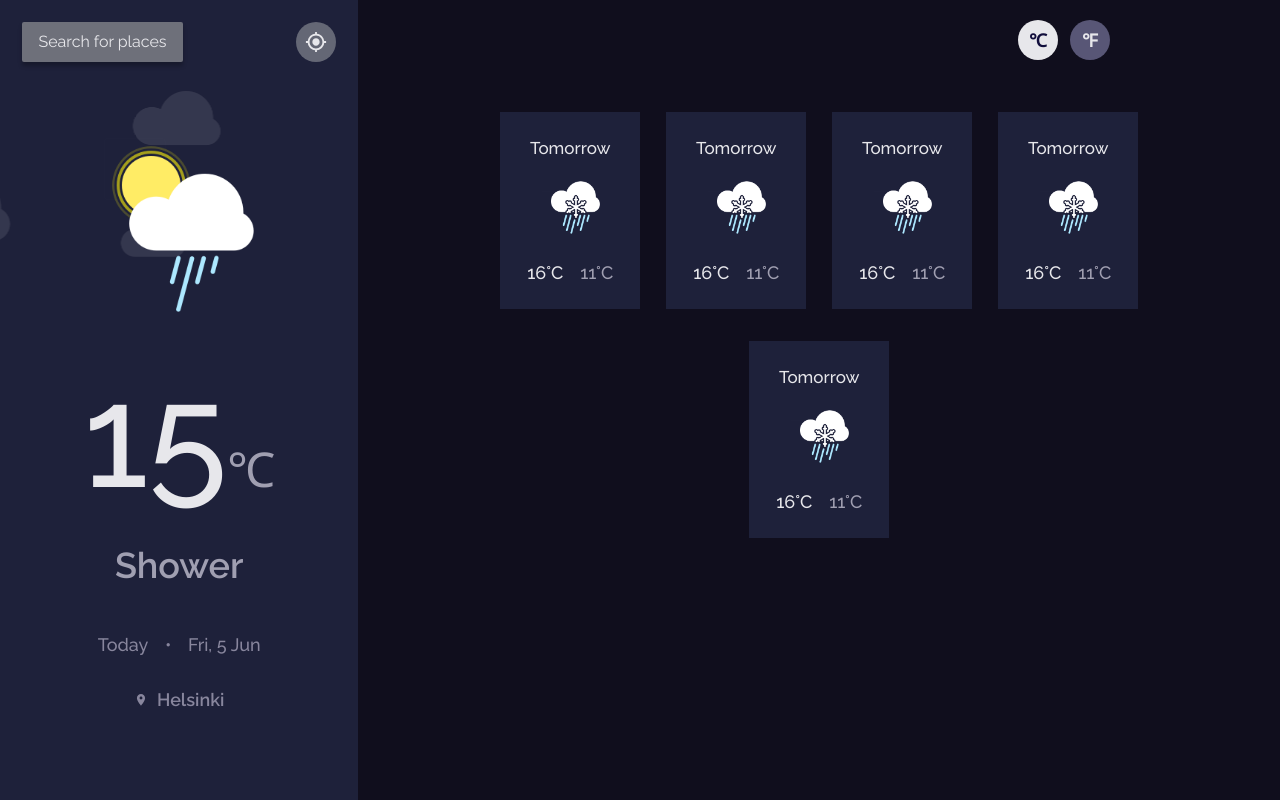
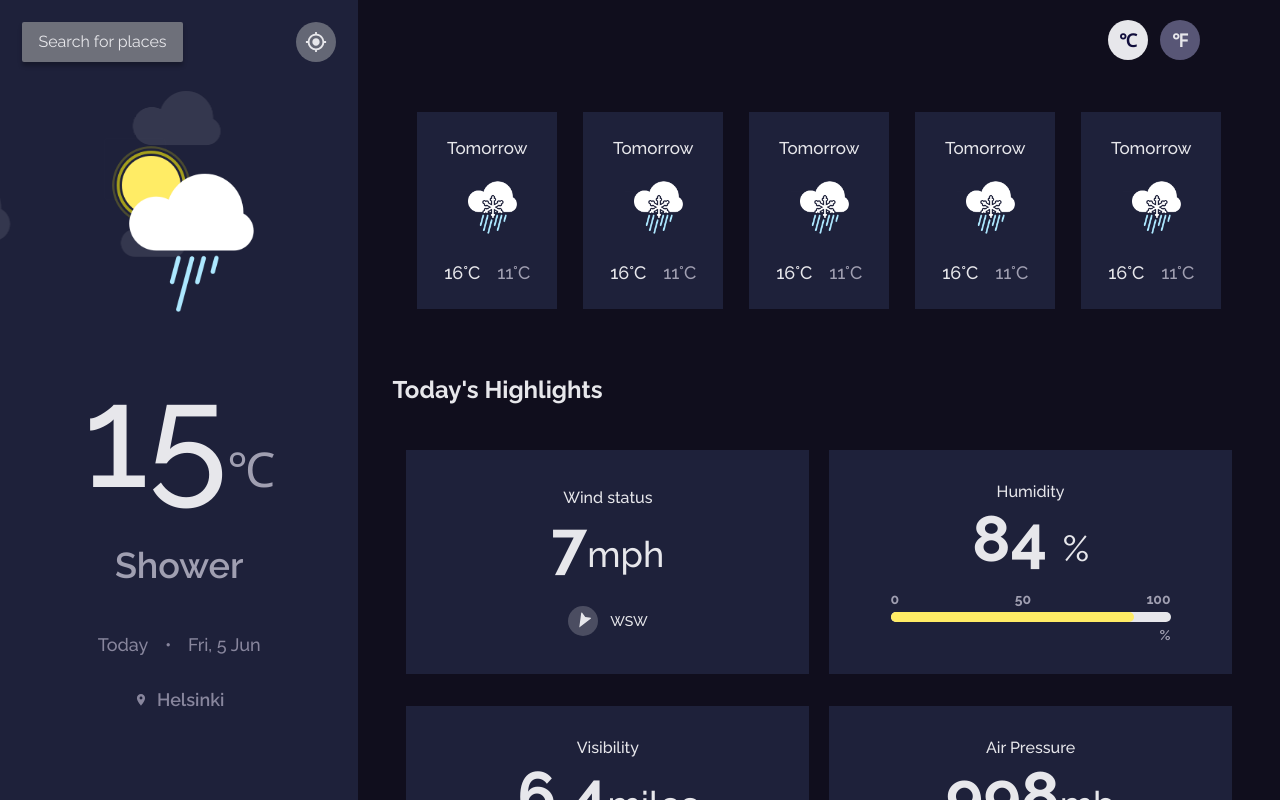
Before and after one commit to gabrielnafuzi/weather-app, a React (Create React App) app: page / in a window 1280 px wide. Built offline with nearby package versions, Linux system fonts and the light colour scheme; the HTML template or start-up script is replaced by a standard one.

Commit message:
today highlights section finished

```diff
--- a/src/components/NextDaysSection/styles.js
+++ b/src/components/NextDaysSection/styles.js
@@ -1,6 +1,6 @@
 import styled from 'styled-components';
 
-export const Container = styled.div`
+export const Container = styled.section`
   width: 100%;
 
   margin: 0 auto;
@@ -8,4 +8,8 @@ export const Container = styled.div`
   flex-wrap: wrap;
   align-items: center;
   justify-content: center;
+
+  @media (min-width: 57.5rem) {
+    flex-wrap: nowrap;
+  }
 `;
--- a/src/components/SearchSection/styles.js
+++ b/src/components/SearchSection/styles.js
@@ -1,7 +1,7 @@
 import styled from 'styled-components';
 import { Close, Search, NavigateNext } from '@material-ui/icons';
 
-export const Container = styled.div`
+export const Container = styled.section`
   z-index: 8;
   width: 100%;
   height: 100vh;
@@ -26,7 +26,7 @@ export const Container = styled.div`
     }
   }
 
-  @media (min-width: 61.25rem) {
+  @media (min-width: 57.5rem) {
     width: 30%;
   }
 
--- /dev/null
+++ b/src/components/TodayHighlightsSection/index.js
@@ -0,0 +1,72 @@
+import React from 'react';
+
+import {
+  Container,
+  Card,
+  NavigationStats,
+  IconBlock,
+  NavigationIcon,
+  HumidityBar,
+} from './styles';
+
+const TodayHighlightsSection = () => {
+  return (
+    <Container>
+      <h1>Today's Highlights</h1>
+
+      <div className="wrapper">
+        <Card>
+          <h1>Wind status</h1>
+          <h2>
+            7<span>mph</span>
+          </h2>
+
+          <NavigationStats>
+            <IconBlock>
+              <NavigationIcon style={{ transform: 'rotate(-150deg)' }} />
+            </IconBlock>
+
+            <span>WSW</span>
+          </NavigationStats>
+        </Card>
+
+        <Card>
+          <h1>Humidity</h1>
+          <h2>
+            84 <span>%</span>
+          </h2>
+
+          <HumidityBar>
+            <div className="numbers">
+              <span>0</span>
+              <span>50</span>
+              <span>100</span>
+            </div>
+
+            <div className="bar">
+              <div style={{ width: '87%' }}></div>
+            </div>
+
+            <span>%</span>
+          </HumidityBar>
+        </Card>
+
+        <Card>
+          <h1>Visibility</h1>
+          <h2>
+            6,4<span>miles</span>
+          </h2>
+        </Card>
+
+        <Card>
+          <h1>Air Pressure</h1>
+          <h2>
+            998<span>mb</span>
+          </h2>
+        </Card>
+      </div>
+    </Container>
+  );
+};
+
+export default TodayHighlightsSection;
--- /dev/null
+++ b/src/components/TodayHighlightsSection/styles.js
@@ -0,0 +1,138 @@
+import styled from 'styled-components';
+import { Navigation } from '@material-ui/icons';
+
+export const Container = styled.section`
+  width: 100%;
+  margin-top: 5.1rem;
+
+  padding: 0 2.4rem 4rem;
+
+  > h1 {
+    font-weight: 700;
+    font-size: 2.4rem;
+    line-height: 2.8rem;
+  }
+
+  .wrapper {
+    @media (min-width: 37.5rem) {
+      display: grid;
+      grid-template-columns: repeat(2, 1fr);
+      padding: 1.4rem;
+      column-gap: 2rem;
+    }
+  }
+`;
+
+export const Card = styled.div`
+  display: flex;
+  flex-direction: column;
+  align-items: center;
+  justify-content: center;
+
+  width: 100%;
+  margin-top: 3.2rem;
+  padding: 3.2rem 4rem;
+
+  background: var(--color-blue);
+
+  h1 {
+    font-weight: 500;
+    font-size: 1.6rem;
+    line-height: 1.9rem;
+    text-align: center;
+  }
+
+  h2 {
+    font-weight: 700;
+    font-size: 6.4rem;
+    line-height: 7.5rem;
+
+    span {
+      font-weight: 500;
+      font-size: 3.6rem;
+      line-height: 4.3rem;
+    }
+  }
+`;
+
+export const NavigationStats = styled.div`
+  width: 80px;
+  margin-top: 2.4rem;
+  display: flex;
+  align-items: center;
+  justify-content: space-between;
+
+  span {
+    font-weight: 500;
+    font-size: 1.4rem;
+    line-height: 1.6rem;
+  }
+`;
+
+export const IconBlock = styled.div`
+  display: flex;
+  align-items: center;
+  justify-content: center;
+  width: 30px;
+  height: 30px;
+  background: #ffffff33;
+  border-radius: 50%;
+
+  svg {
+    width: 18px;
+    height: 18px;
+  }
+`;
+
+export const HumidityBar = styled.div`
+  display: flex;
+  flex-direction: column;
+  margin-top: 1.6rem;
+  width: 280px;
+
+  @media (min-width: 37.5rem) and (max-width: 76.25rem) {
+    width: 220px;
+  }
+
+  > span {
+    font-weight: 700;
+    font-size: 1.4rem;
+    line-height: 1.4rem;
+
+    color: var(--color-text-gray);
+    align-self: flex-end;
+  }
+
+  .numbers {
+    width: 100%;
+    display: flex;
+    align-items: center;
+    justify-content: space-between;
+    margin-bottom: 0.6rem;
+
+    span {
+      font-weight: 700;
+      font-size: 1.4rem;
+      line-height: 1.4rem;
+
+      color: var(--color-text-gray);
+    }
+  }
+
+  .bar {
+    width: 100%;
+    height: 10px;
+
+    background: var(--color-text-primary);
+    border-radius: 0.8rem;
+    margin-bottom: 0.6rem;
+
+    > div {
+      background: #ffec65;
+      height: 100%;
+      border-radius: 0.8rem;
+    }
+  }
+`;
+
+export const NavigationIcon = styled(Navigation)``;
--- a/src/components/TodaySection/styles.js
+++ b/src/components/TodaySection/styles.js
@@ -178,7 +178,7 @@ export const CloudsBackground = styled.div`
     }
   }
 
-  @media (min-width: 61.25rem) {
+  @media (min-width: 57.5rem) {
     width: 30%;
   }
 
--- a/src/pages/Home/index.js
+++ b/src/pages/Home/index.js
@@ -3,12 +3,8 @@ import React from 'react';
 import TodaySection from '../../components/TodaySection';
 import NextDaysSection from '../../components/NextDaysSection';
 
-import {
-  Container,
-  LeftSide,
-  RightSide,
-
-} from './styles';
+import { Container, LeftSide, RightSide } from './styles';
+import TodayHighlightsSection from '../../components/TodayHighlightsSection';
 
 const Home = () => {
   return (
@@ -23,6 +19,7 @@ const Home = () => {
           <button className="fahrenheit">℉</button>
         </header>
         <NextDaysSection />
+        <TodayHighlightsSection />
       </RightSide>
     </Container>
   );
--- a/src/pages/Home/styles.js
+++ b/src/pages/Home/styles.js
@@ -5,7 +5,7 @@ export const Container = styled.div`
   display: flex;
   flex-direction: column;
 
-  @media (min-width: 61.25rem) {
+  @media (min-width: 57.5rem) {
     flex-direction: row;
     max-height: 100vh;
   }
@@ -15,7 +15,7 @@ export const LeftSide = styled.div`
   width: 100%;
   overflow-y: hidden;
 
-  @media (min-width: 61.25rem) {
+  @media (min-width: 57.5rem) {
     width: 30%;
   }
 
@@ -30,14 +30,16 @@ export const RightSide = styled.div`
   display: flex;
   flex-direction: column;
   width: 100%;
+  padding-top: 2rem;
 
   header {
     display: none;
   }
 
-  @media (min-width: 61.25rem) {
+  @media (min-width: 57.5rem) {
     width: 70%;
-    padding: 2rem 10rem;
+    padding: 2rem 1rem;
+    overflow-y: scroll;
 
     header {
       width: 100%;
```
